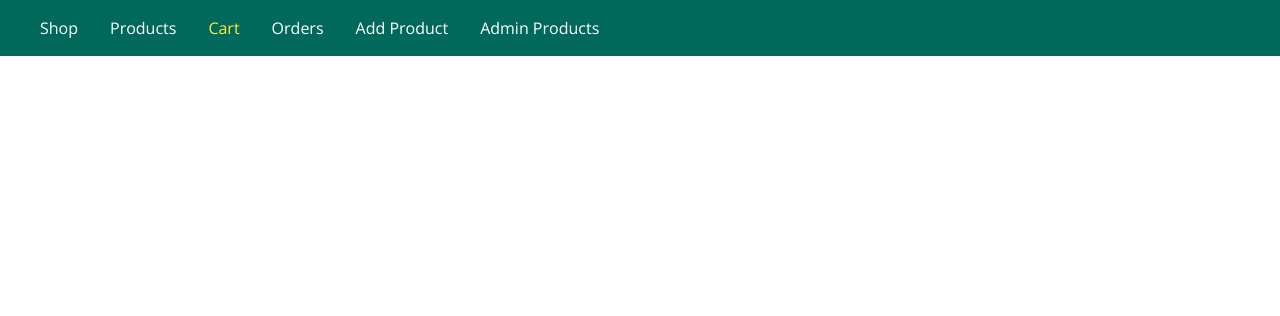
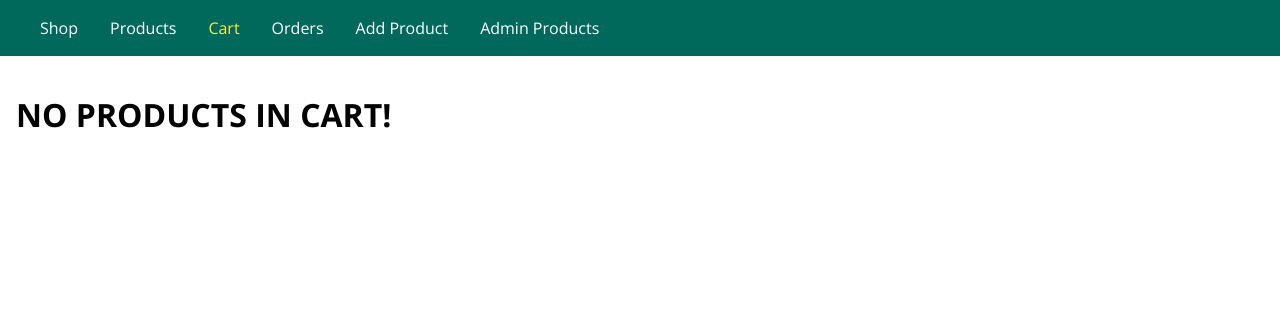
Before and after one commit to ASMohamedFaheemAnver/NodeJSStudy, a Node server app: page /cart in a window 1280 px wide. Shown: the top 316 px of the page. Run offline with Node 20, Linux system fonts and the light colour scheme; some libraries are stand-ins or nearby versions.

Commit message:
Deleting product,

```diff
--- a/udemy/expressstudy/controllers/shop.js
+++ b/udemy/expressstudy/controllers/shop.js
@@ -2,73 +2,99 @@
 // const rootDir = require('../util/path');
 
 // const products = [];
-const Product = require('../models/product');
+const Product = require("../models/product");
 // const errorTracer = require('../debug/error-tracer');
-const Cart = require('../models/cart');
+const Cart = require("../models/cart");
 
-exports.getProducts = (req, res, next)=>{
+exports.getProducts = (req, res, next) => {
   // console.log(errorTracer.lineTracer());
   // console.log(adminData.products);
   // let products = adminData.products;
   // console.log(products.length);
-    Product.fetchAll(products=>{
+  Product.fetchAll(products => {
     templateData = {
       prods: products,
-            pageTitle: 'ALL PRODUCTS',
-            path: '/products',
-            hasProds: products.length>0,
+      pageTitle: "ALL PRODUCTS",
+      path: "/products",
+      hasProds: products.length > 0
     };
     // console.log(templateData);
-        res.render('shop/product-list', templateData);
+    res.render("shop/product-list", templateData);
     // res.sendFile(path.join(rootDir, 'views', 'shop.html'));
   });
-}
+};
 
-exports.getProduct = (req, res, next)=>{
+exports.getProduct = (req, res, next) => {
   const prodId = req.params.productId;
-    Product.findById(prodId, product=>{
-        res.render('shop/product-detail', {product: product, path: '/products', pageTitle: product.title});
+  Product.findById(prodId, product => {
+    res.render("shop/product-detail", {
+      product: product,
+      path: "/products",
+      pageTitle: product.title
     });
-}
+  });
+};
 
-exports.getIndex = (req, res, next) =>{
-    Product.fetchAll(products=>{
+exports.getIndex = (req, res, next) => {
+  Product.fetchAll(products => {
     templateData = {
       prods: products,
-            pageTitle: 'SHOP',
-            path: '/',
+      pageTitle: "SHOP",
+      path: "/"
     };
     // console.log(templateData);
-        res.render('shop/index', templateData);
+    res.render("shop/index", templateData);
     // res.sendFile(path.join(rootDir, 'views', 'shop.html'));
   });
+};
+
+exports.getCart = (req, res, next) => {
+  Cart.getProducts(cart => {
+    Product.fetchAll(products => {
+      const cartProducts = [];
+      for (product of products) {
+        const cartProductData = cart.products.find(
+          prod => prod.id === product.id
+        );
+        if (cartProductData) {
+          cartProducts.push({ productData: product, qty: cartProductData.qty });
         }
+      }
+      res.render("shop/cart", {
+        path: "/cart",
+        pageTitle: "YOUR CART",
+        products: cartProducts
+      });
+    });
+  });
+};
 
-exports.getCart = (req, res, next) =>{
-    res.render('shop/cart', {
-        path: '/cart',
-        pageTitle: 'YOUR CART'
-    });
-}
-
-exports.postCart = (req, res, next)=>{
+exports.postCart = (req, res, next) => {
   const prodId = req.body.productId;
-    Product.findById(prodId, (product)=>{
+  Product.findById(prodId, product => {
     Cart.addProduct(prodId, product.price);
   });
+  res.redirect("/cart");
+};
+
+exports.postCartDeleteProduct = (req, res, next) => {
+    const prodId = req.body.productId;
+    Product.findById(prodId, product=>{
+        Cart.deleteProduct(prodId, product.price);
         res.redirect('/cart');
-}
+    });
+};
 
-exports.getCheckout = (req, res, next) =>{
-    res.render('shop/checkout', {
-        path: '/checkout',
-        pageTitle: 'CHECKOUT'
+exports.getCheckout = (req, res, next) => {
+  res.render("shop/checkout", {
+    path: "/checkout",
+    pageTitle: "CHECKOUT"
   });
-}
+};
 
-exports.getOrders = (req, res, next) =>{
-    res.render('shop/orders', {
-        path: '/orders',
-        pageTitle: 'YOUR ORDERS'
+exports.getOrders = (req, res, next) => {
+  res.render("shop/orders", {
+    path: "/orders",
+    pageTitle: "YOUR ORDERS"
   });
-}
+};
--- a/udemy/expressstudy/models/cart.js
+++ b/udemy/expressstudy/models/cart.js
@@ -39,6 +39,9 @@ module.exports = class Cart{
             let cart = JSON.parse(fileContent);
             const updatedCart = {...cart};
             const product = updatedCart.products.find(p=>p.id===id);
+            if(!product){
+                return;
+            }
             const productQty = product.qty;
             updatedCart.products = updatedCart.products.filter(p=>p.id!==id);
             updatedCart.totalPrice = updatedCart.totalPrice - productPrice*productQty;
@@ -50,4 +53,14 @@ module.exports = class Cart{
             });
         });
     }
+    static getProducts(cb){
+        fs.readFile(p, (err, fileContent)=>{
+            if(err){
+                console.log(err);
+                return cb(null);
+            }
+            const cart = JSON.parse(fileContent);
+            cb(cart);
+        });
+    }
 }
--- a/udemy/expressstudy/routes/shop.js
+++ b/udemy/expressstudy/routes/shop.js
@@ -18,6 +18,8 @@ router.get('/cart', shopController.getCart);
 
 router.post('/cart', shopController.postCart);
 
+router.post('/cart-delete-item', shopController.postCartDeleteProduct);
+
 router.get('/orders', shopController.getOrders);
 
 router.get('/checkout', shopController.getCheckout);
--- a/udemy/expressstudy/views/shop/cart.ejs
+++ b/udemy/expressstudy/views/shop/cart.ejs
@@ -3,4 +3,21 @@
 
 <body>
     <%- include('../includes/navigation.ejs') %>
+    <main>
+        <% if(products.length>0){ %>
+        <ul>
+            <% products.forEach(p => { %>
+            <li>
+                <p> <%= p.productData.title %>(<%= p.qty %> ) </p>
+                <form action="/cart-delete-item" method="POST">
+                    <button type="submit" class="btn">Delete</button>
+                    <input type="hidden" name="productId" value="<%= p.productData.id %>">
+                </form>
+            </li>
+            <% }) %>
+        </ul>
+        <% }else{ %>
+        <h1>NO PRODUCTS IN CART!</h1>
+        <% } %>
+    </main>
     <%- include('../includes/end.ejs') %>
```
Lines whose indentation alone changed are shown as unchanged.
